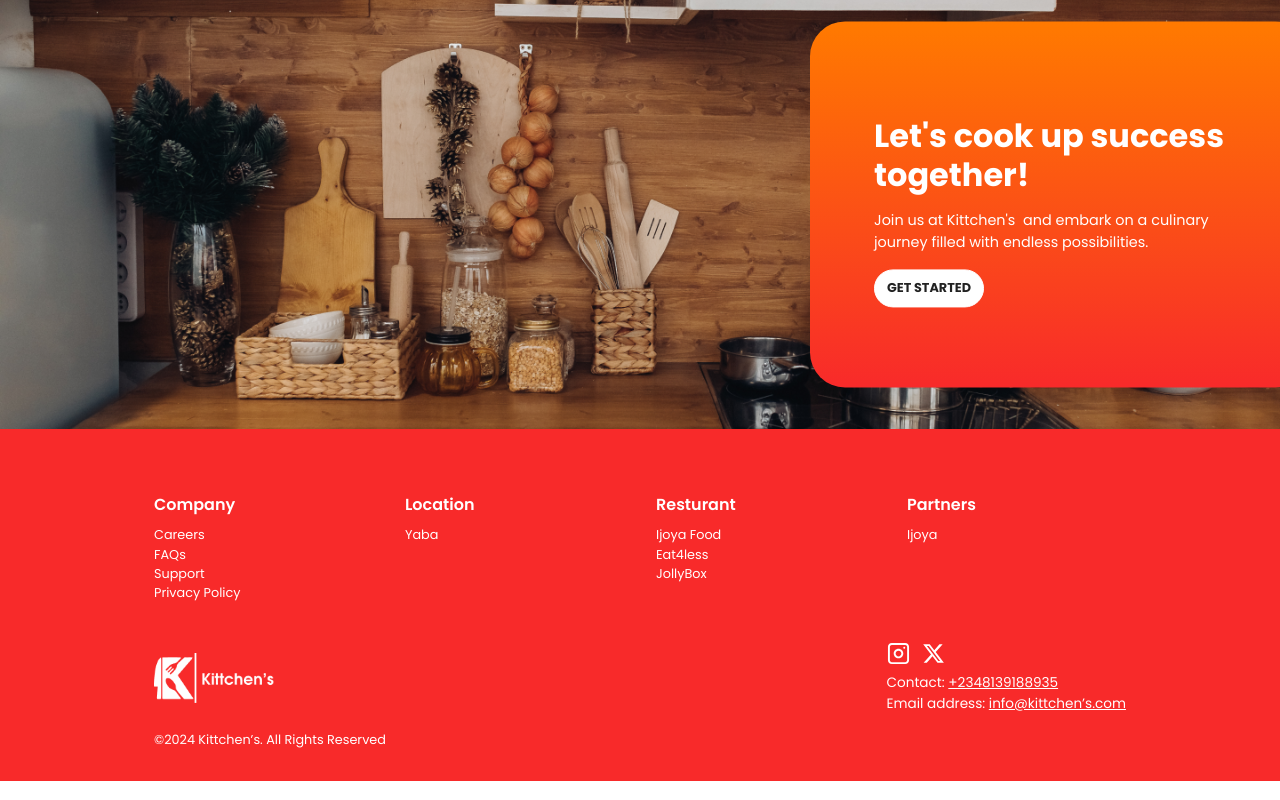
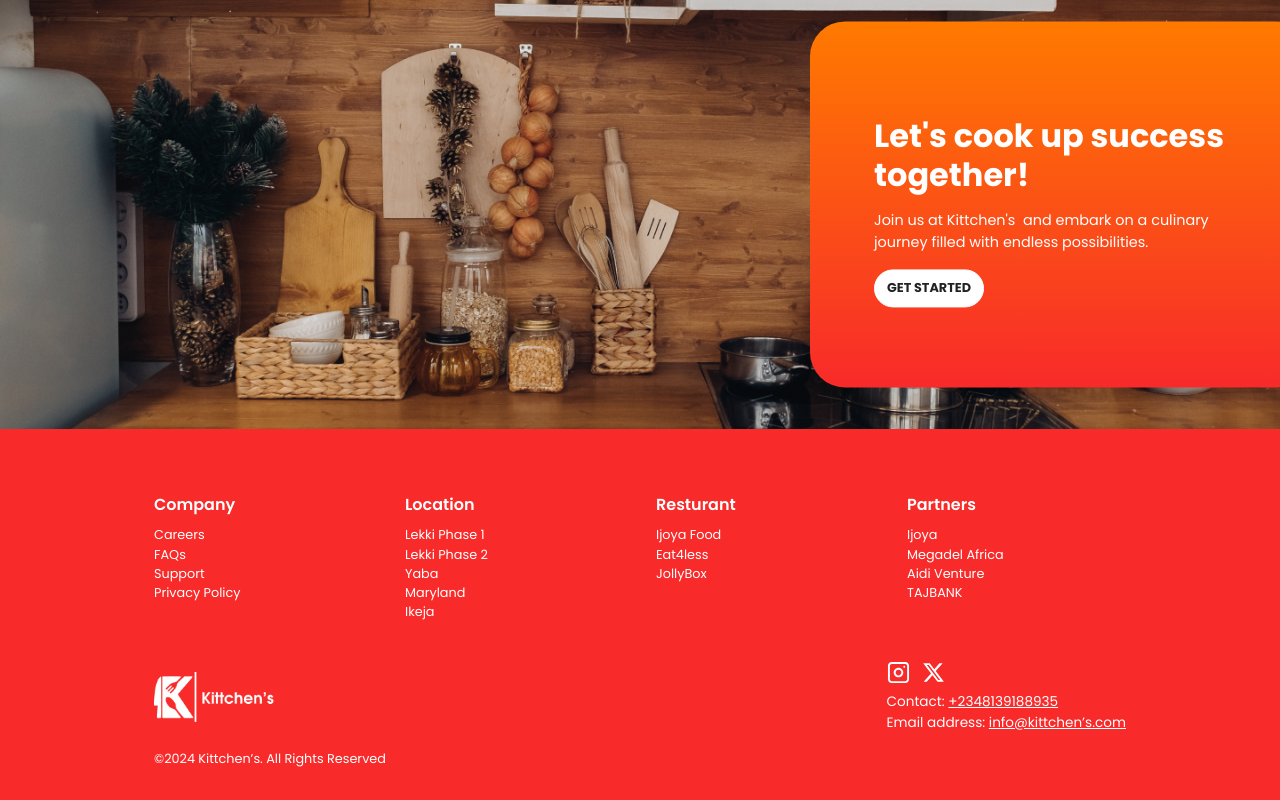
Before and after one commit to daniel-dunsin/kittchen, a Next.js app: page /about in a window 1280 px wide. Shown: the part 3125-3925 px from the top of the page. Built offline with nearby package versions, Linux system fonts and the light colour scheme.

Commit message:
fix: map locations

```diff
--- a/components/home/footer.tsx
+++ b/components/home/footer.tsx
@@ -1,3 +1,4 @@
+import { mapLocations } from '@/lib/data/home';
 import Image from 'next/image';
 import Link from 'next/link';
 import React from 'react';
@@ -30,9 +31,13 @@
           <div>
             <h3 className="font-semibold">Location</h3>
             <ul className="mt-2">
-              <li className="text-[.8rem]">
-                <a href="/./#map">Yaba</a>
-              </li>
+              {mapLocations.map((loc, index) => {
+                return (
+                  <li className="text-[.8rem]" key={index}>
+                    <a href="/./#map">{loc.place}</a>
+                  </li>
+                );
+              })}
             </ul>
           </div>
 
@@ -41,7 +46,7 @@
             <ul className="mt-2">
               <li className="text-[.8rem]">Ijoya Food</li>
               <li className="text-[.8rem]">Eat4less</li>
-<li className="text-[.8rem]">JollyBox</li>
+              <li className="text-[.8rem]">JollyBox</li>
             </ul>
           </div>
 
@@ -50,6 +55,9 @@
             <ul className="mt-2">
               <li className="text-[.8rem]">Ijoya </li>
 
+              <li className="text-[.8rem]">Megadel Africa</li>
+              <li className="text-[.8rem]">Aidi Venture</li>
+              <li className="text-[.8rem]">TAJBANK</li>
             </ul>
           </div>
         </div>
--- a/components/home/map.tsx
+++ b/components/home/map.tsx
@@ -3,10 +3,11 @@
 import MapComponent from '../map/index';
 import Pin from '../map/pin';
 import { mapLocations } from '@/lib/data/home';
+import { BiChevronDown, BiChevronUp } from 'react-icons/bi';
 
 const Map = () => {
   const [showLocations, setShowLocations] = useState<boolean>(false);
-
+  const [viewLocations, setViewLocations] = useState<boolean>(false);
   const onMapLoaded = () => setShowLocations(true);
 
   return (
@@ -35,14 +36,20 @@
 
         {showLocations && (
           <div className="max-md:hidden z-[10] absolute bottom-0 right-20 w-[90vw] max-w-[500px] p-3 rounded-md bg-white shadow-md">
+            <div className="flex items-center justify-between cursor-pointer" onClick={() => setViewLocations((prev) => !prev)}>
+              <div />
+              {viewLocations ? <BiChevronUp size={24} color="#333" /> : <BiChevronDown size={24} color="#333" />}
+            </div>
+
+            <div className="overflow-hidden transition-all duration-300" style={{ height: viewLocations ? 285 : 0 }}>
+              <div>
                 <header>
                   <h1 className="text-[.9rem] font-semibold">
-                Our commercial kitchens are located in densely populated areas with the highest volumes of delivery orders, so you
-                can reach more customers online. Now you can supercharge your restaurant growth and earning potential across the
-                country.
+                    Our commercial kitchens are located in densely populated areas with the highest volumes of delivery orders, so
+                    you can reach more customers online. Now you can supercharge your restaurant growth and earning potential
+                    across the country.
                   </h1>
                 </header>
-
                 <div className="mt-4">
                   {mapLocations?.map((location, index) => {
                     return (
@@ -53,6 +60,8 @@
                   })}
                 </div>
               </div>
+            </div>
+          </div>
         )}
       </section>
     </>
--- a/components/map/index.tsx
+++ b/components/map/index.tsx
@@ -23,7 +23,7 @@
     props?.onLoad?.();
   }, []);
 
-  const center = useMemo(() => props.center || { lat: 5.5095, lng: 30.3731 }, []);
+  const center = useMemo(() => props.center || { lat: 6.5095, lng: 3.3731 }, []);
 
   return (
     <section className="w-full">
--- a/lib/data/home.ts
+++ b/lib/data/home.ts
@@ -157,42 +157,42 @@
 ];
 
 export const mapLocations = [
-  // {
-  //   place: 'Lekki Phase 1',
-  //   coordinates: {
-  //     lng: 6.4478,
-  //     lat: 3.4723,
-  //   },
-  // },
-  // {
-  //   place: 'Lekki Phase 2',
-  //   coordinates: {
-  //     lng: 6.4773,
-  //     lat: 3.5916,
-  //   },
-  // },
+  {
+    place: 'Lekki Phase 1',
+    coordinates: {
+      lat: 6.4478,
+      lng: 3.4723,
+    },
+  },
+  {
+    place: 'Lekki Phase 2',
+    coordinates: {
+      lat: 6.4773,
+      lng: 3.5916,
+    },
+  },
 
   {
     place: 'Yaba',
     coordinates: {
-      lng: 6.5095,
-      lat: 3.3711,
+      lat: 6.5095,
+      lng: 3.3711,
     },
   },
 
-  // {
-  //   place: 'Maryland',
-  //   coordinates: {
-  //     lng: 6.5764,
-  //     lat: 3.3653,
-  //   },
-  // },
+  {
+    place: 'Maryland',
+    coordinates: {
+      lat: 6.5764,
+      lng: 3.3653,
+    },
+  },
 
-  // {
-  //   place: 'Ikeja',
-  //   coordinates: {
-  //     lng: 6.6018,
-  //     lat: 3.3515,
-  //   },
-  // },
+  {
+    place: 'Ikeja',
+    coordinates: {
+      lat: 6.6018,
+      lng: 3.3515,
+    },
+  },
 ];
```
Lines whose indentation alone changed are shown as unchanged.
